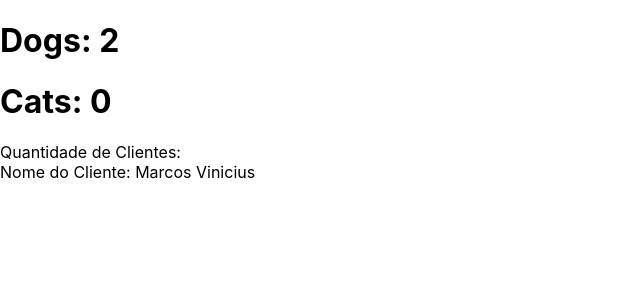
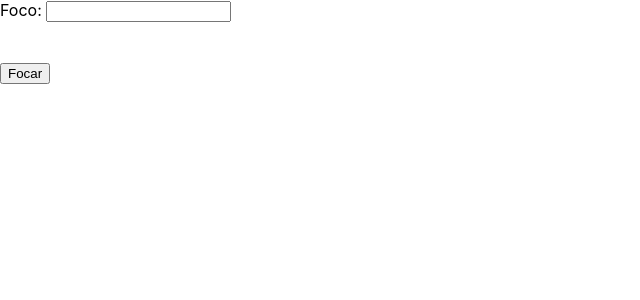
Before and after one commit to MarcosLopes-Dev/react-advanced, a React (Create React App) app: page / in a window 1280 px wide. Shown: the top 300 px of the page, without its empty margins (0-640 px from the left). Built offline with nearby package versions, Linux system fonts and the light colour scheme.

Commit message:
inputRef
Focando no elemento utilizando o useRef.

```diff
--- a/src/App.js
+++ b/src/App.js
@@ -1,13 +1,19 @@
-import React, { Component } from 'react'
-import PropTypes  from 'prop-types'
-import PetShop from './PetShop'
+import React, { useRef } from 'react'
 
 function App () {
+  const inputRef = useRef()
+
+  const handleClick = () => {
+    inputRef.current.focus()
+    console.log('inputRef.current', inputRef.current)
+  }
+
   return(
-    <PetShop
-    dogs={2}
-    customerName='Marcos Vinicius'
-    />
+    <>
+      Foco: <input ref={inputRef}/>
+      <br /><br /><br />
+      <button onClick = {handleClick}>Focar</button>
+    </>
   )
 }
 export default App
```
